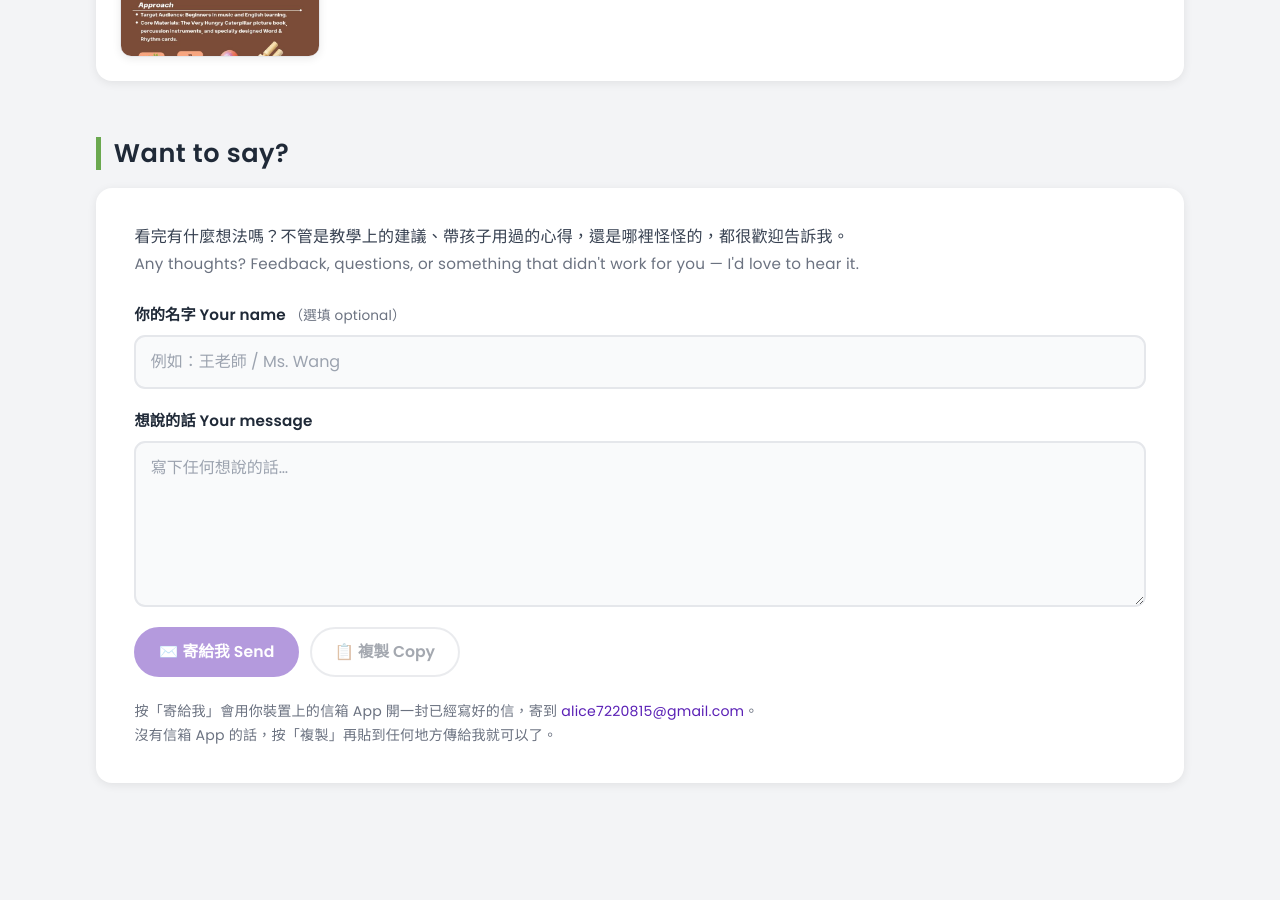
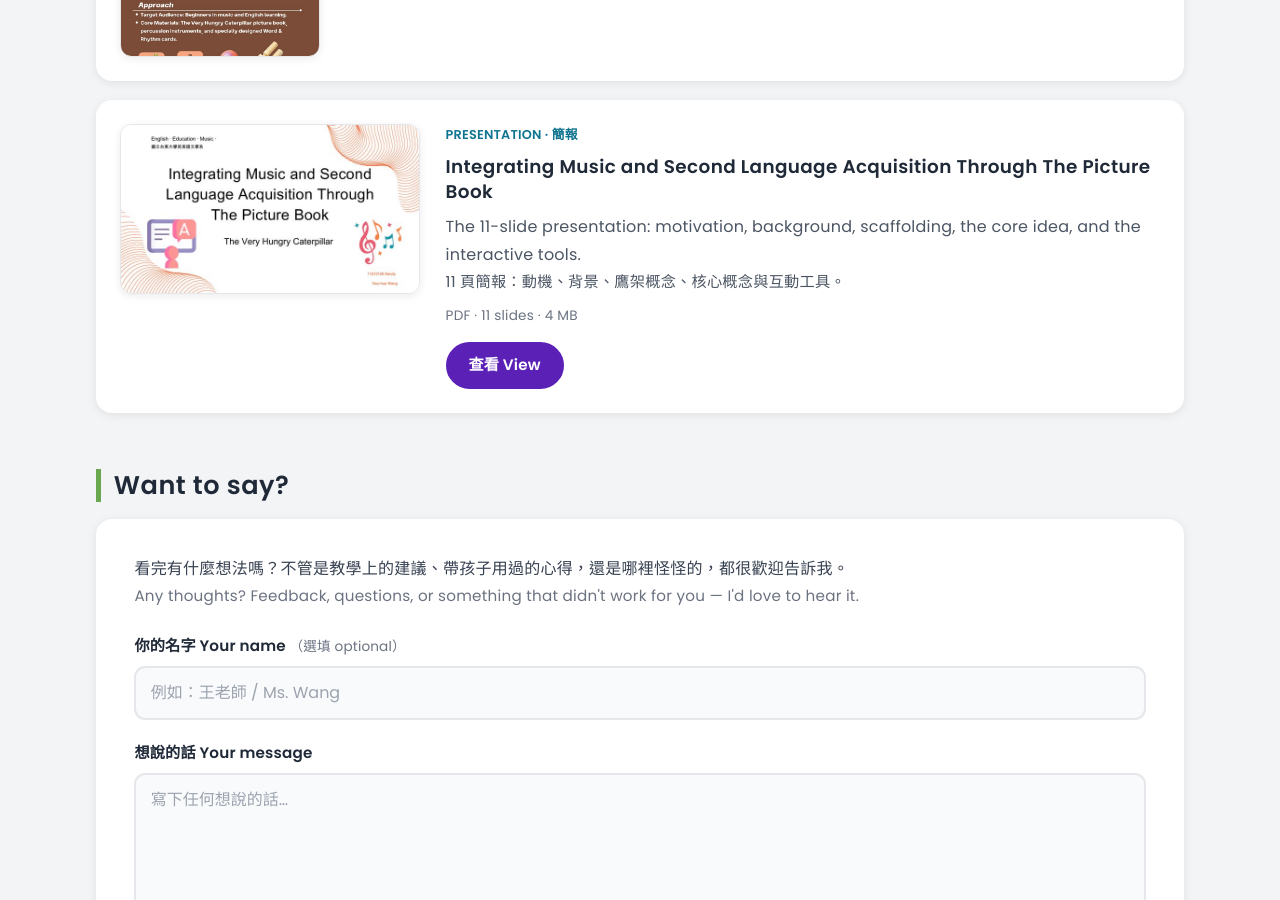
Before and after one commit to DuohuaWang/Integrating-Music-and-Second-Language-Acquisition-Through-The-Picture-Book, a plain HTML site: page index.html in a window 1280 px wide. Shown: the part 2234-3134 px from the top of the page. Drawn offline with Linux system fonts and the light colour scheme.

Commit message:
Add presentation slides to File section (view only)
Co-Authored-By: Claude Opus 5.5 <noreply@anthropic.com>
Claude-Session: https://claude.ai/code/session_0199heVPw8D6YmWQXzLPpw5u

```diff
--- a/index.html
+++ b/index.html
@@ -126,6 +126,9 @@ a{color:inherit;text-decoration:inherit}button{font:inherit}svg,img{display:bloc
   .dl-btn.primary{ background:#5b21b6; border-color:#5b21b6; color:#fff; }
   .dl-btn.primary:hover{ background:#4c1d95; }
   @media (max-width:520px){ .dl-thumb{ flex-basis:100%; height:260px; } }
+  .dl-thumb.wide{ flex:0 0 300px; height:auto; }
+  .dl + .dl{ margin-top:1.2rem; }
+  @media (max-width:520px){ .dl-thumb.wide{ flex-basis:100%; } }
   .lift{ transition:transform .25s ease, box-shadow .25s ease; }
   .lift:hover,.lift:focus-within{ transform:translateY(-6px); box-shadow:0 16px 32px rgba(17,24,39,.18); }
   @media (prefers-reduced-motion: reduce){ .lift{ transition:box-shadow .25s ease; } .lift:hover,.lift:focus-within{ transform:none; } }
@@ -194,6 +197,20 @@ a{color:inherit;text-decoration:inherit}button{font:inherit}svg,img{display:bloc
         <p class="dl-meta">PDF · 2 MB</p>
         <div class="dl-btns">
           <a class="dl-btn primary" href="files/poster.pdf" target="_blank" rel="noopener">查看 View</a>
+        </div>
+      </div>
+    </div>
+    <div class="card dl">
+      <a class="dl-thumb wide" href="files/slides.pdf" target="_blank" rel="noopener" aria-label="Open the presentation PDF">
+        <img src="files/slides-preview.jpg" alt="Presentation cover: Integrating Music and Second Language Acquisition Through The Picture Book" loading="lazy" width="640" height="360">
+      </a>
+      <div class="dl-body">
+        <p class="dl-tag">Presentation · 簡報</p>
+        <h3 class="dl-title">Integrating Music and Second Language Acquisition Through The Picture Book</h3>
+        <p class="dl-desc">The 11-slide presentation: motivation, background, scaffolding, the core idea, and the interactive tools.<br><span class="dl-zh">11 頁簡報：動機、背景、鷹架概念、核心概念與互動工具。</span></p>
+        <p class="dl-meta">PDF · 11 slides · 4 MB</p>
+        <div class="dl-btns">
+          <a class="dl-btn primary" href="files/slides.pdf" target="_blank" rel="noopener">查看 View</a>
         </div>
       </div>
     </div>
```
Also changed, not shown: files/slides-preview.jpg (added), 1 other file.
